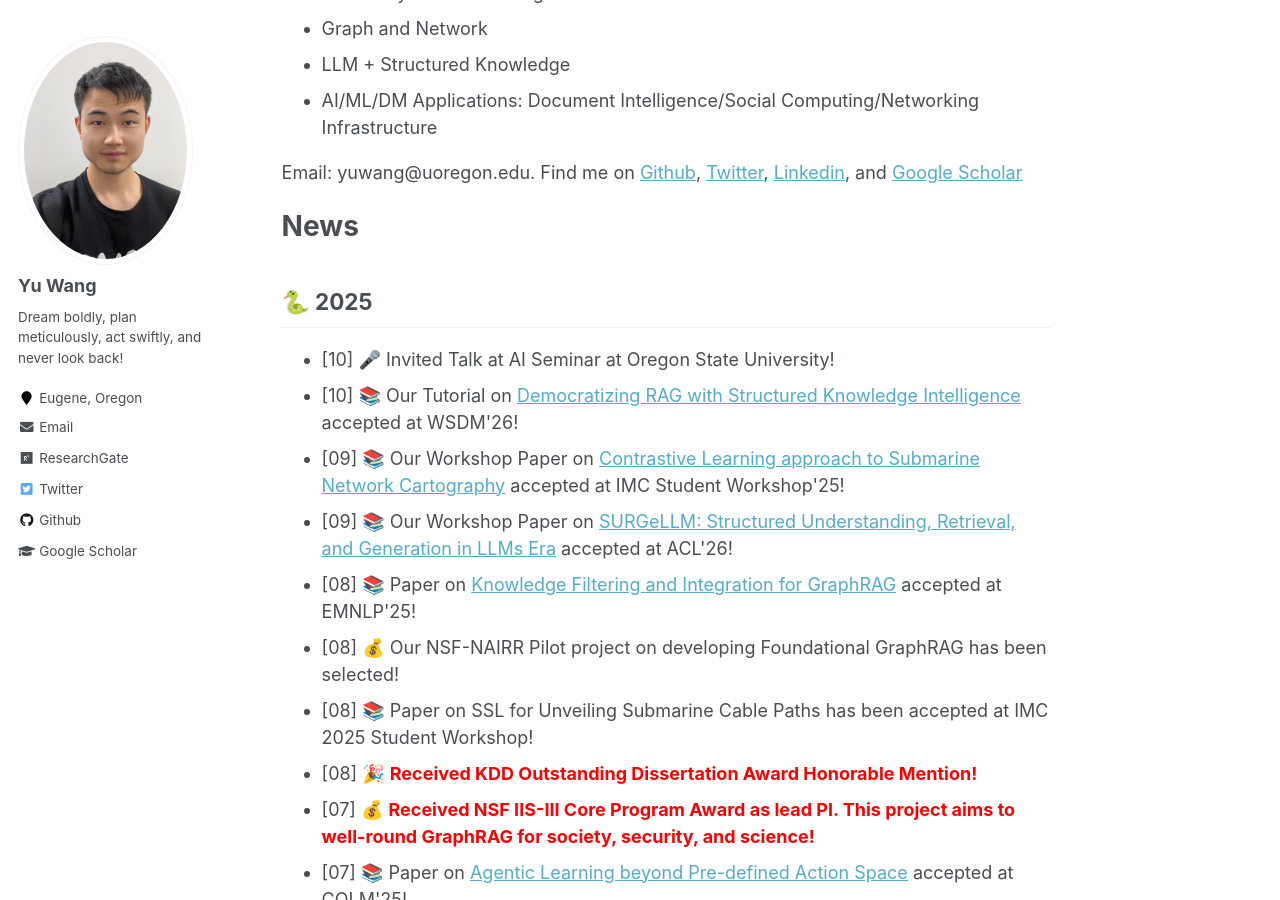
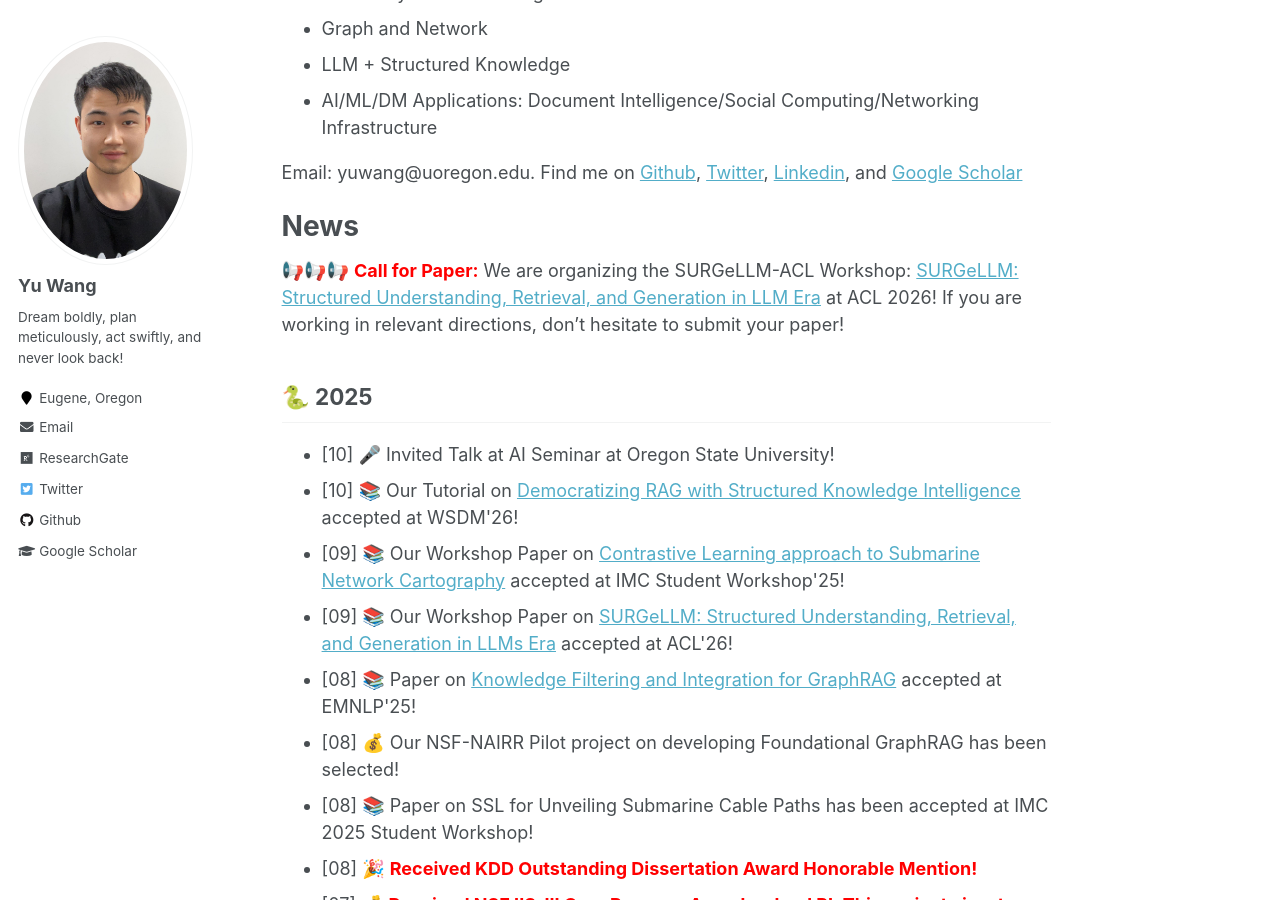
Before and after one commit to yuwang0103/yuwang0103.github.io, a Jekyll site: the page built from _pages/about.md, in a window 1280 px wide and 900 px high, scrolled down 582 px. Built offline with Jekyll 4.4.1, drawn with Linux system fonts in a browser that asks for light colours.

Commit message:
Update about.md

```diff
--- a/_pages/about.md
+++ b/_pages/about.md
@@ -27,7 +27,7 @@ Email: yuwang@uoregon.edu. Find me on [Github](https://github.com/yuwvandy), [Tw
 
 News
 ======
-<!-- 📢📢📢 <span style="color:red">**Call for Paper:**</span> We are organizing the SURGeLLM-ACL Workshop: <a href='https://surgellm-acl.github.io/'>SURGeLLM: Structured Understanding, Retrieval, and Generation in LLM Era</a> at ACL 2026! If you are working in relevant directions, don’t hesitate to submit your paper! -->
+📢📢📢 <span style="color:red">**Call for Paper:**</span> We are organizing the SURGeLLM-ACL Workshop: <a href='https://surgellm-acl.github.io/'>SURGeLLM: Structured Understanding, Retrieval, and Generation in LLM Era</a> at ACL 2026! If you are working in relevant directions, don’t hesitate to submit your paper!
 
 🐍 2025
 -----
```
